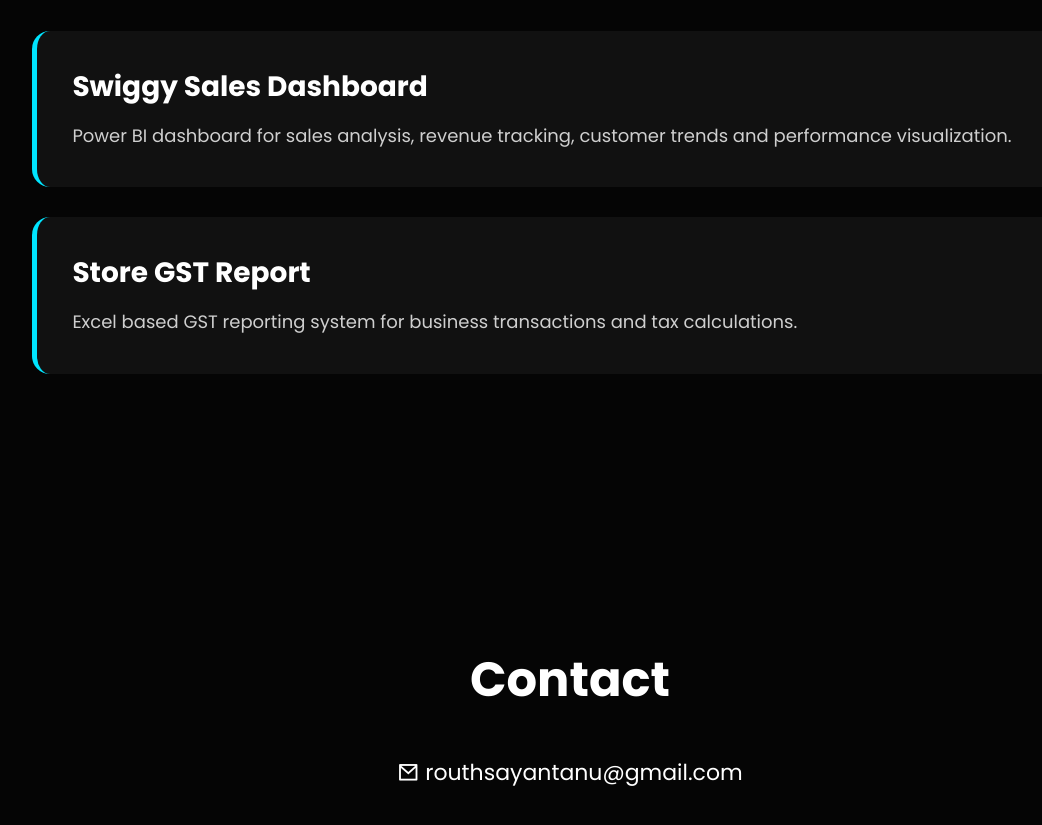
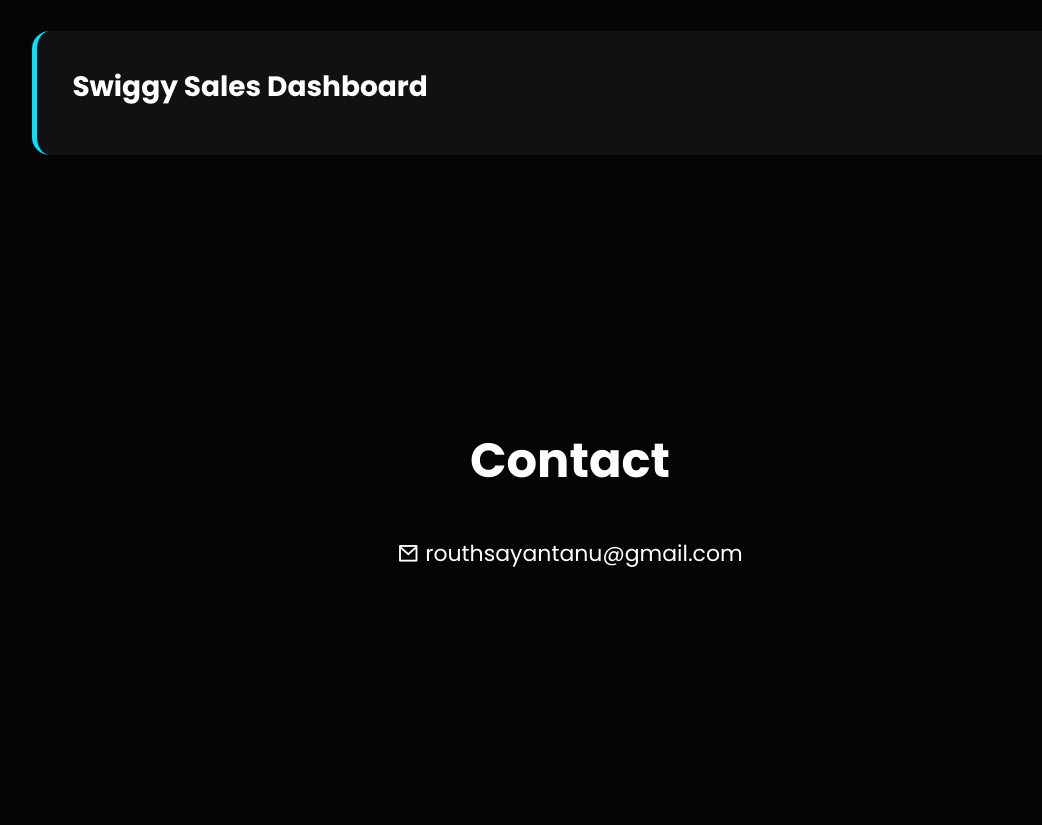
Before and after one commit to routhsayantanu-crypto/Sayantanu-portfolio---, a plain HTML site: page index.html in a window 1280 px wide. Shown: the part 2220-3045 px from the top of the page, without its empty margins (70-1112 px from the left). After the commit the page ends 2910 px from the top, so only its background shows below. Drawn offline with nearby package versions, Linux system fonts and the light colour scheme.

Commit message:
Refactor index.html for cleaner structure
Removed unnecessary content and cleaned up the HTML structure.

```diff
--- a/index.html
+++ b/index.html
@@ -127,26 +127,6 @@
 
 <h3>Swiggy Sales Dashboard</h3>
 
-<p>
-
-Power BI dashboard for sales analysis, revenue tracking, customer trends and performance visualization.
-
-</p>
-
-</div>
-
-<div class="project">
-
-<h3>Store GST Report</h3>
-
-<p>
-
-Excel based GST reporting system for business transactions and tax calculations.
-
-</p>
-
-</div>
-
 </section>
 
 <section id="contact">
```
